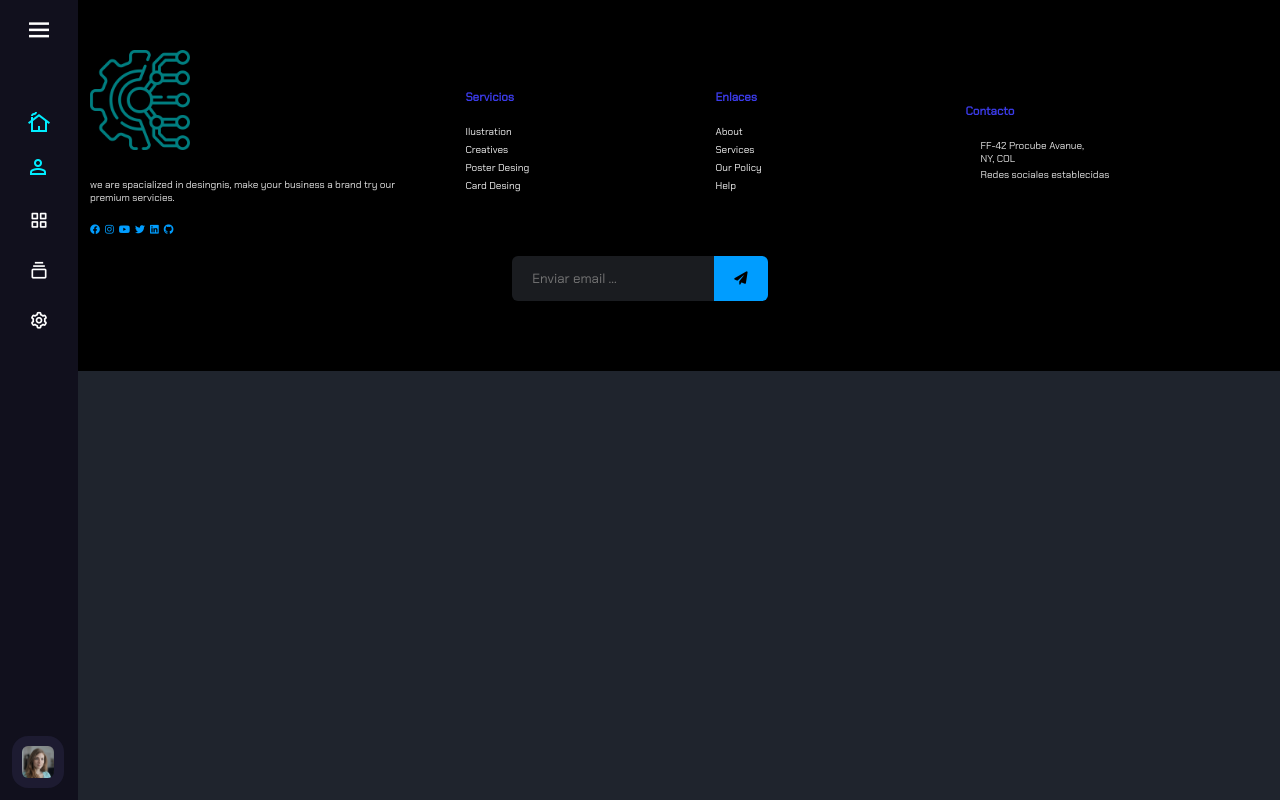
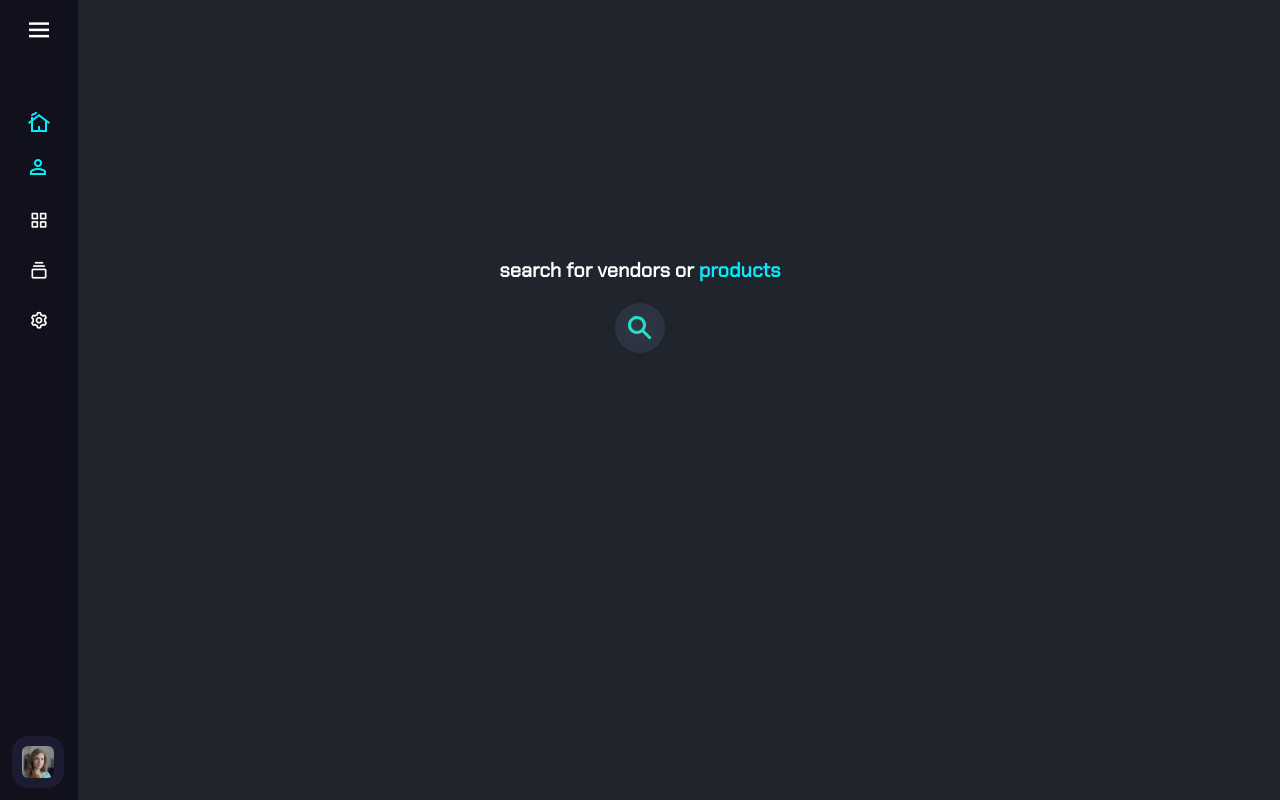
Before and after one commit to juandacorrea112/Market-Tecnology, a React (Create React App) app: page /PageSearch in a window 1280 px wide. Shown: the top 800 px of the page. Built offline with nearby package versions, Linux system fonts and the light colour scheme.

Commit message:
primera parte de la creacion del page de busqueda  de productos y vendedores

```diff
--- a/src/components/Pages/PageSearch/PageSearch.css
+++ b/src/components/Pages/PageSearch/PageSearch.css
@@ -0,0 +1,72 @@
+.BigcontentSeacrh{
+    width: 100%;
+    height: 100vh;
+}
+
+.contComponentsS {
+    width: 100%;
+    height: 100%;
+    display: flex;
+    justify-content: center;
+    align-items: center;
+    flex-direction: column;
+}
+
+.contComponentsS .contBoxsearcher {
+    width: 100%;
+    height: 30vh;
+    display: flex;
+    justify-content: center;
+    /* background-color: #21dfcd; */
+}
+.contComponentsS .tittle {
+    margin-bottom: 2rem;
+}
+
+
+.search-box{
+    background-color: #2c3441;
+    height: 50px;
+    border-radius: 40px;
+    padding: 10px;
+    display: flex;
+    justify-content: center;
+    align-items: center;
+    font-size: 55px;
+}
+.search-box:hover > input {
+    width: 200px;
+    padding: 0 10px;
+}
+/* .search-box :hover > svg{
+    background-color: #001b4a;
+} */
+svg :hover{
+    transform: rotate(360deg) scale(0.8);
+}
+.searchProduct{
+    width: 0;
+    border: none;
+    outline: none;
+    padding: 0;
+    background: none;
+    font-size: 1.1rem;
+    transition: 0.5s ease;
+    color: white;
+    line-height: 40px;
+}
+svg{
+    color: #21dfcd;
+    float: right;
+    width: 30px;
+    font-size: 1.3rem;
+    height: 30px;
+    border-radius: 50%;
+    background: #2f3640;
+    display: flex;
+    justify-content: center;
+    align-items: center;
+    transition: 0.4s;
+    cursor: pointer;
+    text-decoration: none;
+}
--- a/src/components/Pages/PageSearch/PageSearch.jsx
+++ b/src/components/Pages/PageSearch/PageSearch.jsx
@@ -1,9 +1,25 @@
 import React from 'react'
+import './PageSearch.css'
 
 export const PageSearch = () => {
-  return (
-    <div>
+    return (
+        <div className='BigcontentSeacrh'>
+            <div className="contComponentsS">
+                <h1 className='tittle'>search for vendors or <span>products</span></h1>
+                <div className="contBoxsearcher">
 
-    </div>
-  )
+                    <div class="search-box">
+                        <input className='searchProduct' type="text" placeholder='Seacrh...'/>
+                            <a href="##" class="material-symbols-outlined">
+                                <svg xmlns="http://www.w3.org/2000/svg" class="input-icon" viewBox="0 0 20 20" fill="currentColor">
+                                    <path fill-rule="evenodd" d="M8 4a4 4 0 100 8 4 4 0 000-8zM2 8a6 6 0 1110.89 3.476l4.817 4.817a1 1 0 01-1.414 1.414l-4.816-4.816A6 6 0 012 8z" clip-rule="evenodd" />
+                                </svg>
+                            </a>
+                    </div>
+
+
+                </div>
+            </div>
+        </div>
+    )
 }
```
